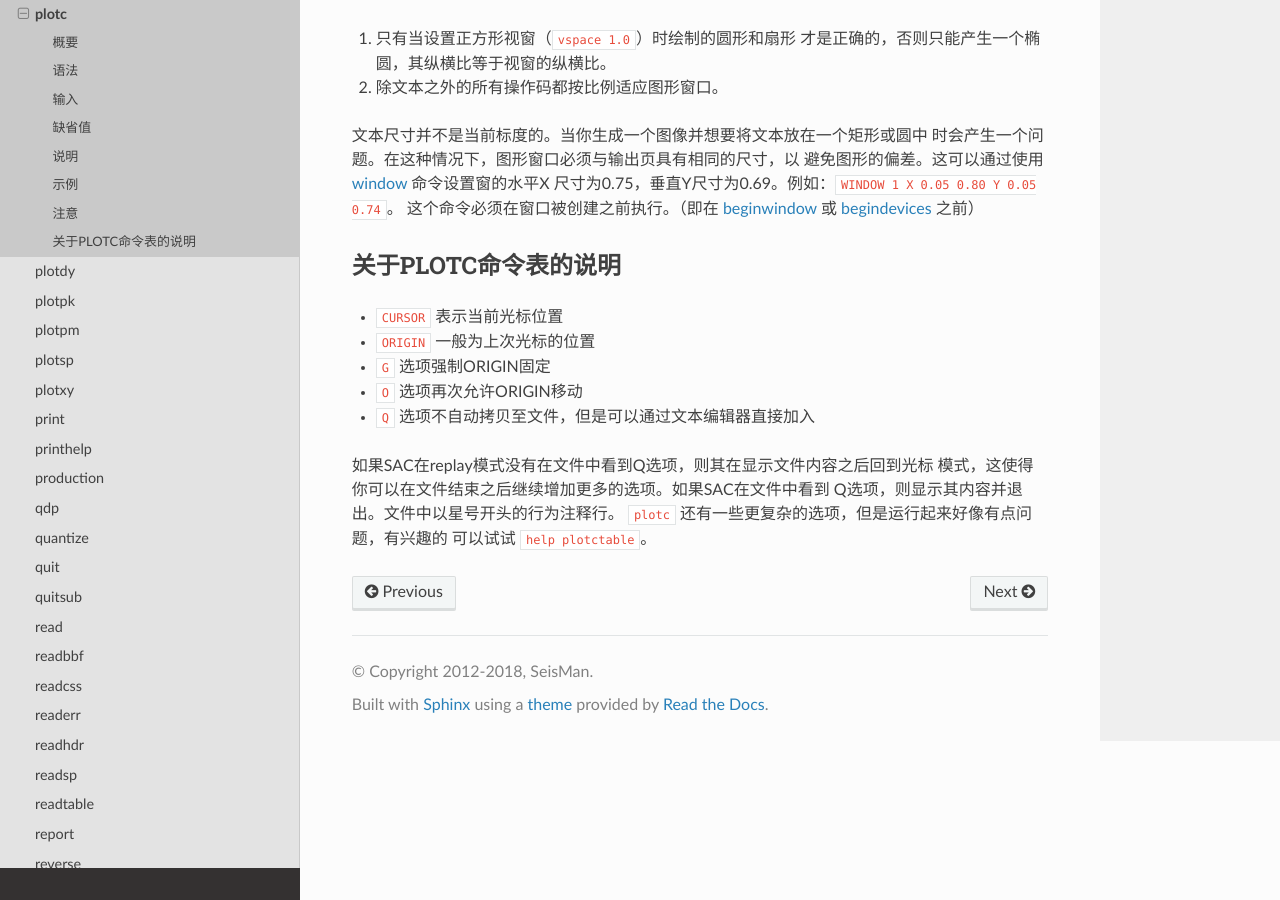
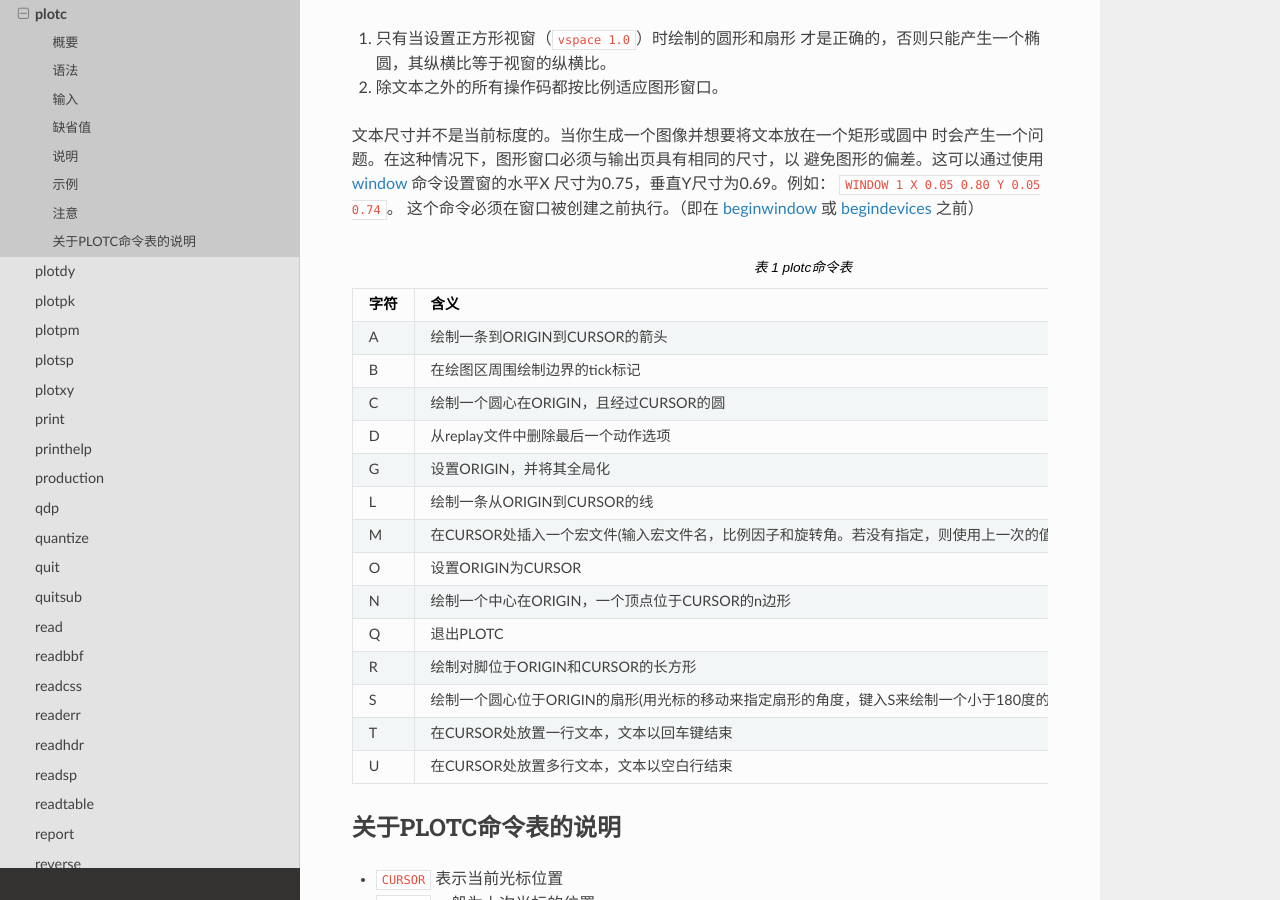
Before and after one commit to seisman/SAC_Docs_zh, a Sphinx documentation site: the page built from source/commands/plotc.rst, in a window 1280 px wide and 900 px high, scrolled down 2431 px. Built offline with Sphinx 7.4.7 and the Read the Docs theme 2.0.0, drawn with Linux system fonts in a browser that asks for light colours.

Commit message:
fix plotc

```diff
--- a/source/commands/plotc.rst
+++ b/source/commands/plotc.rst
@@ -123,14 +123,13 @@ BORDER ON|OFF
 
 #. 只有当设置正方形视窗（\ ``vspace 1.0``\ ）时绘制的圆形和扇形
    才是正确的，否则只能产生一个椭圆，其纵横比等于视窗的纵横比。
-
 #. 除文本之外的所有操作码都按比例适应图形窗口。
 
 文本尺寸并不是当前标度的。当你生成一个图像并想要将文本放在一个矩形或圆中
 时会产生一个问题。在这种情况下，图形窗口必须与输出页具有相同的尺寸，以
 避免图形的偏差。这可以通过使用 :doc:`/commands/window`
 命令设置窗的水平X
-尺寸为0.75，垂直Y尺寸为0.69。例如：\ ``WINDOW 1 X 0.05 0.80 Y 0.05 0.74``\ 。
+尺寸为0.75，垂直Y尺寸为0.69。例如： ``WINDOW 1 X 0.05 0.80 Y 0.05 0.74``\ 。
 这个命令必须在窗口被创建之前执行。（即在
 :doc:`/commands/beginwindow`  或 :doc:`/commands/begindevices`
 之前）
@@ -138,53 +137,45 @@ BORDER ON|OFF
 .. table:: plotc命令表
    :align: center
 
-   +-----------------------------------+-----------------------------------+
-   | 字符                              | 含义                              |
-   +===================================+===================================+
-   | A                                 | 绘制一条到ORIGIN到CURSOR的箭头    |
-   +-----------------------------------+-----------------------------------+
-   | B                                 | 在绘图区周围绘制边界的tick标记    |
-   +-----------------------------------+-----------------------------------+
-   | C                                 | 绘制一个圆心在ORIGIN，且经过CURSOR的圆 |
-   +-----------------------------------+-----------------------------------+
-   | D                                 | 从replay文件中删除最后一个动作选项 |
-   +-----------------------------------+-----------------------------------+
-   | G                                 | 设置ORIGIN，并将其全局化          |
-   +-----------------------------------+-----------------------------------+
-   | L                                 | 绘制一条从ORIGIN到CURSOR的线      |
-   +-----------------------------------+-----------------------------------+
-   | M                                 | 在CURSOR处插入一个宏文件(输入宏文件名，比例因子和旋转角。 |
-   |                                   |                                   |
-   |                                   | 若没有指定，则使用上一次的值，默认是OUT，1.0，0) |
-   +-----------------------------------+-----------------------------------+
-   | O                                 | 设置ORIGIN为CURSOR                |
-   +-----------------------------------+-----------------------------------+
-   | N                                 | 绘制一个中心在ORIGIN，一个顶点位于CURSOR的n边形 |
-   +-----------------------------------+-----------------------------------+
-   | Q                                 | 退出PLOTC                         |
-   +-----------------------------------+-----------------------------------+
-   | R                                 | 绘制对脚位于ORIGIN和CURSOR的长方形 |
-   +-----------------------------------+-----------------------------------+
-   | S                                 | 绘制一个圆心位于ORIGIN的扇形(用光标的移动来 |
-   |                                   | 指定扇形的角度，键入S来绘制一个小于180度的扇形，或者键入C绘制 |
-   |                                   | 它的补集)                         |
-   +-----------------------------------+-----------------------------------+
-   | T                                 | 在CURSOR处放置一行文本，文本以回车键结束 |
-   +-----------------------------------+-----------------------------------+
-   | U                                 | 在CURSOR处放置多行文本，文本以空白行结束 |
-   +-----------------------------------+-----------------------------------+
+   +------+-------------------------------------------------------------------------------------------------------------------+
+   | 字符 | 含义                                                                                                              |
+   +======+===================================================================================================================+
+   | A    | 绘制一条到ORIGIN到CURSOR的箭头                                                                                    |
+   +------+-------------------------------------------------------------------------------------------------------------------+
+   | B    | 在绘图区周围绘制边界的tick标记                                                                                    |
+   +------+-------------------------------------------------------------------------------------------------------------------+
+   | C    | 绘制一个圆心在ORIGIN，且经过CURSOR的圆                                                                            |
+   +------+-------------------------------------------------------------------------------------------------------------------+
+   | D    | 从replay文件中删除最后一个动作选项                                                                                |
+   +------+-------------------------------------------------------------------------------------------------------------------+
+   | G    | 设置ORIGIN，并将其全局化                                                                                          |
+   +------+-------------------------------------------------------------------------------------------------------------------+
+   | L    | 绘制一条从ORIGIN到CURSOR的线                                                                                      |
+   +------+-------------------------------------------------------------------------------------------------------------------+
+   | M    | 在CURSOR处插入一个宏文件(输入宏文件名，比例因子和旋转角。若没有指定，则使用上一次的值，默认是OUT，1.0，0)         |
+   +------+-------------------------------------------------------------------------------------------------------------------+
+   | O    | 设置ORIGIN为CURSOR                                                                                                |
+   +------+-------------------------------------------------------------------------------------------------------------------+
+   | N    | 绘制一个中心在ORIGIN，一个顶点位于CURSOR的n边形                                                                   |
+   +------+-------------------------------------------------------------------------------------------------------------------+
+   | Q    | 退出PLOTC                                                                                                         |
+   +------+-------------------------------------------------------------------------------------------------------------------+
+   | R    | 绘制对脚位于ORIGIN和CURSOR的长方形                                                                                |
+   +------+-------------------------------------------------------------------------------------------------------------------+
+   | S    | 绘制一个圆心位于ORIGIN的扇形(用光标的移动来指定扇形的角度，键入S来绘制一个小于180度的扇形，或者键入C绘制它的补集) |
+   +------+-------------------------------------------------------------------------------------------------------------------+
+   | T    | 在CURSOR处放置一行文本，文本以回车键结束                                                                          |
+   +------+-------------------------------------------------------------------------------------------------------------------+
+   | U    | 在CURSOR处放置多行文本，文本以空白行结束                                                                          |
+   +------+-------------------------------------------------------------------------------------------------------------------+
 
 关于PLOTC命令表的说明
 ---------------------
 
 -  ``CURSOR`` 表示当前光标位置
-
 -  ``ORIGIN`` 一般为上次光标的位置
-
 -  ``G`` 选项强制ORIGIN固定
-
 -  ``O`` 选项再次允许ORIGIN移动
-
 -  ``Q`` 选项不自动拷贝至文件，但是可以通过文本编辑器直接加入
 
 如果SAC在replay模式没有在文件中看到Q选项，则其在显示文件内容之后回到光标
```
